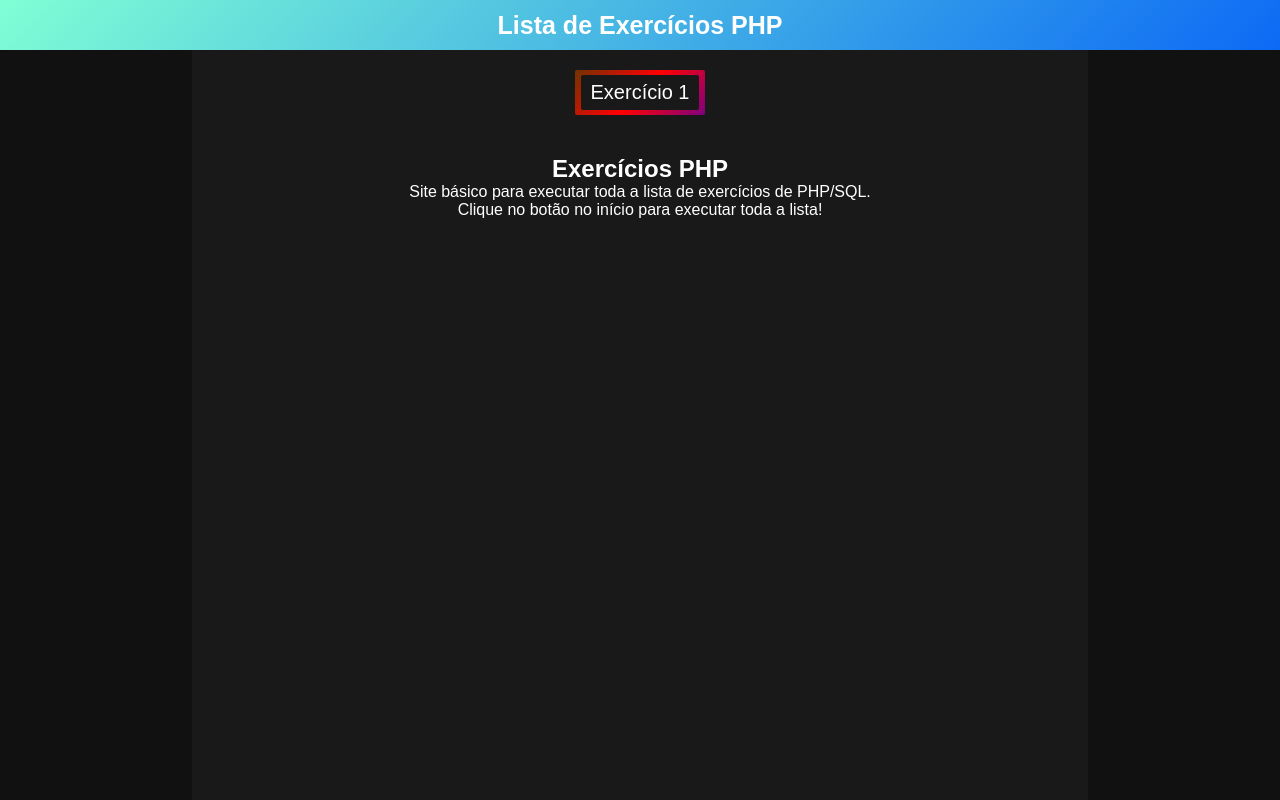
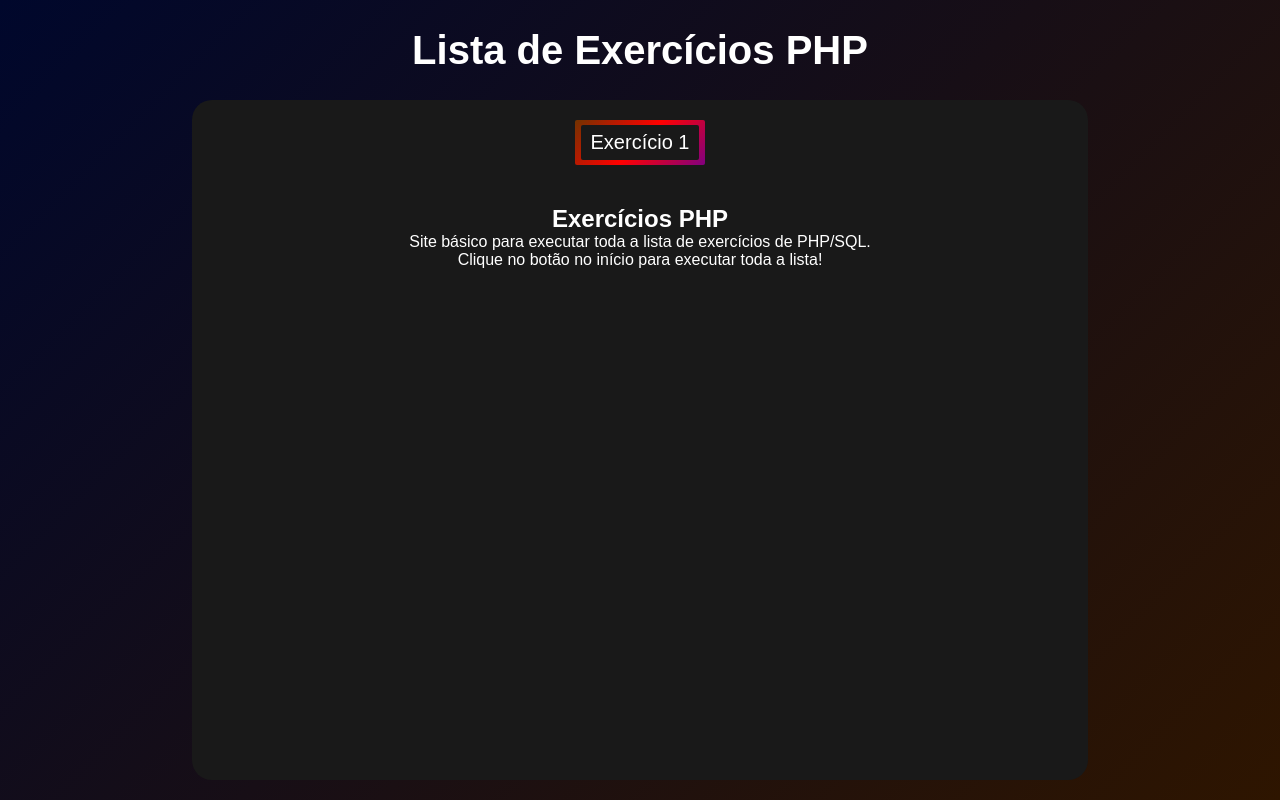
Before and after one commit to joaohenalves/Trab-Prog-II, a PHP site: page /index.php?p=home in a window 1280 px wide. Run offline with PHP 8.4, Linux system fonts and the light colour scheme; data comes from the database, SQL or seed files in the repository.

Commit message:
Made the pages look better (different background)

```diff
--- a/Lista PHP/header.php
+++ b/Lista PHP/header.php
@@ -5,6 +5,6 @@
         <meta charset="utf-8">
         <link type="text/css" rel="stylesheet" href="style.css">
         <body>
-            <header class="header-bar centralize-elements">Lista de Exercícios PHP
+            <header class="header-title centralize-elements">Lista de Exercícios PHP
             </header>
             <main class="main-container">
--- a/Lista PHP/style.css
+++ b/Lista PHP/style.css
@@ -10,8 +10,12 @@ p, h3, h2 {
     text-align: center;
 }
 
+html {
+    min-height: 100%;
+}
+
 body {
-    background-color: #111111;
+    background: linear-gradient(135deg, #00072c 0%, rgb(46, 21, 0) 100%);
 }
 
 .dec {
@@ -25,22 +29,22 @@ body {
     text-align: center;
 }
 
-.header-bar {
-    background: linear-gradient(135deg, #7fffd4 0%, #0c69f5 100%);
-    height: 50px;
+.header-title {
+    height: 100px;
     width: 100vw;
     font-weight: bold;
-    font-size: 25px;
+    font-size: 40px;
 }
 
 .main-container {
     background-color: rgb(25,25,25);
     width: 70vw;
     min-width: 700px;
-    min-height: calc(100vh - 50px);
+    min-height: calc(100vh - 120px);
     position: absolute;
     left: 15vw;
     display: block;
+    border-radius: 20px;
 }
 
 .default-container {
```
